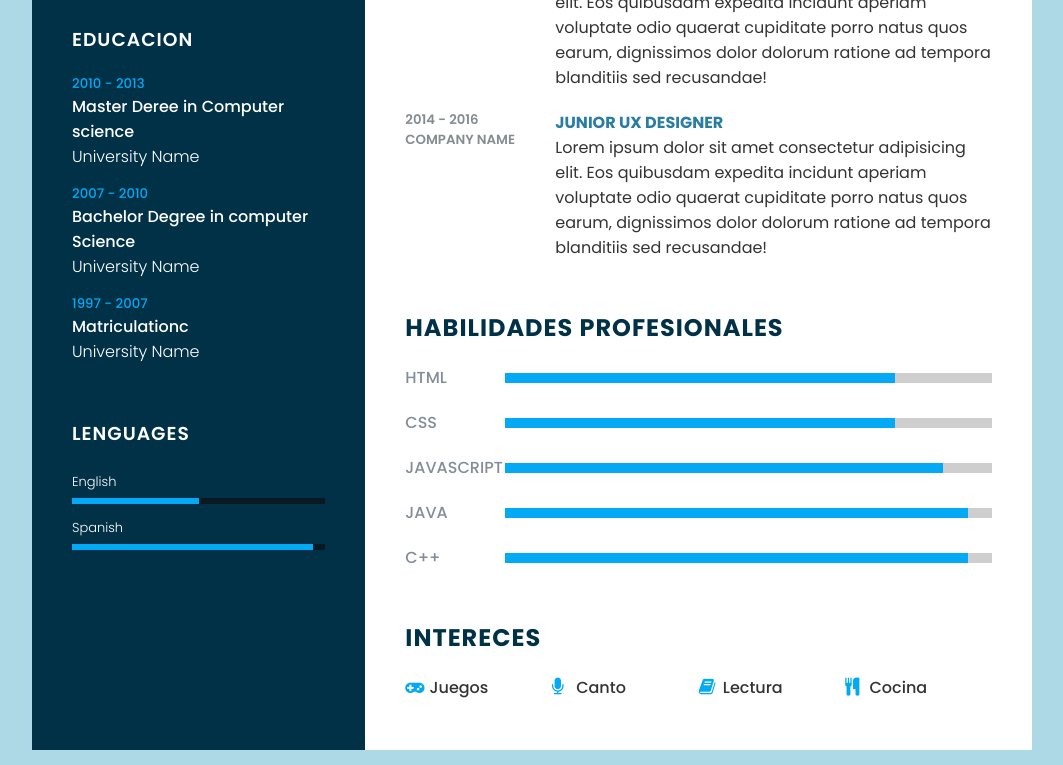
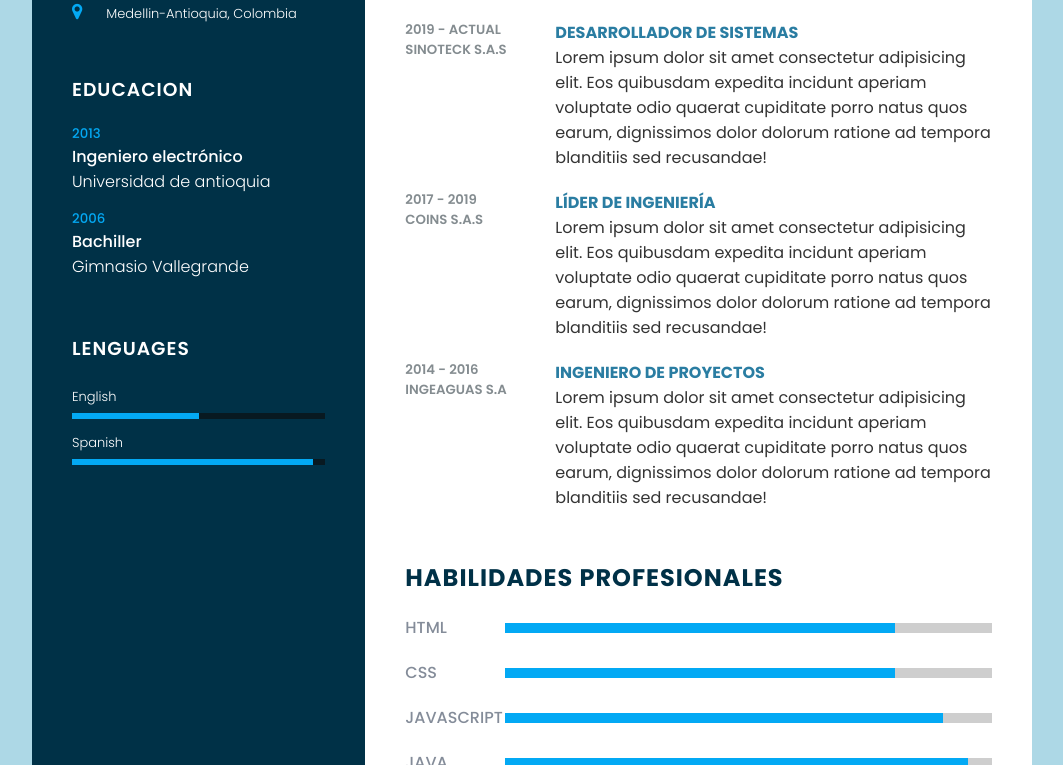
Before and after one commit to Maucoro08/CV-Mauricio-Coronado, a plain HTML site: page index.html in a window 1280 px wide. Shown: the part 695-1460 px from the top of the page, without its empty margins (108-1171 px from the left). Drawn offline with Linux system fonts and the light colour scheme.

Commit message:
Actulaizar info personal

```diff
--- a/index.html
+++ b/index.html
@@ -26,11 +26,11 @@
                     </li>
                     <li>
                         <span class="icon"><i class="fa fa-envelope" aria-hidden="true"></i></span>
-                        <span class="text">email@gmail.com</span>
+                        <span class="text">mauricio.coronado08@gmail.com</span>
                     </li>
                     <li>
                         <span class="icon"><i class="fa fa-globe" aria-hidden="true"></i></span>
-                        <span class="text">www.mywebsite.com</span>
+                        <span class="text">www.maucoro08.github.io/CV-Mauricio-Coronado/</span>
                     </li>
                     <li>
                         <span class="icon"><i class="fa fa-linkedin" aria-hidden="true"></i></span>
@@ -46,19 +46,14 @@
                 <h3 class="title">Educacion</h3>
                 <ul>
                     <li>
-                        <h5>2010 - 2013</h5>
-                        <h4>Master Deree in Computer science</h4>
-                        <h4>University Name</h4>
+                        <h5>2013</h5>
+                        <h4>Ingeniero electrónico</h4>
+                        <h4>Universidad de antioquia</h4>
                     </li>
                     <li>
-                        <h5>2007 - 2010</h5>
-                        <h4>Bachelor Degree in computer Science</h4>
-                        <h4>University Name</h4>
-                    </li>
-                    <li>
-                        <h5>1997 - 2007</h5>
-                        <h4>Matriculationc</h4>
-                        <h4>University Name</h4>
+                        <h5>2006</h5>
+                        <h4>Bachiller</h4>
+                        <h4>Gimnasio Vallegrande</h4>
                     </li>
                 </ul>
             </div>
@@ -83,40 +78,44 @@
         <div class="right_side">
             <div class="about">
                 <h2 class="title2">Profile</h2>
-                <p>Lorem ipsum dolor sit amet consectetur adipisicing elit. Optio iusto, perspiciatis quae sint in nesciunt tempore atque recusandae totam, blanditiis earum consequatur voluptatem, est dolores dolore quaerat beatae. Dolore, neque.
+                <p>Soy una persona altamente responsable, creativo, con iniciativa y puntualidad, asumo con responsabilidad los retos y metas que la organización me plantee, adaptabilidad al cambio, manejo de personal, facilidad para trabajar en equipo, en capacidad para resolver problemas de manera eficiente y lograr las metas de productividad trazadas por la empresa y mi grupo de trabajo en condiciones de alta presión.
                     <br><br>
-                    Lorem ipsum dolor sit amet consectetur adipisicing elit. Non dolorem impedit recusandae voluptatem eligendi magnam ducimus, quibusdam odio cum molestias natus sapiente eveniet facilis eaque in labore necessitatibus veritatis saepe!
+                    Experiencia en el diseño y construcción sistemas embebidos utilizando microcontroladores Atmel, Freescale y Microchip (tarjetas electrónicas microcontroladas).
+                    <br><br>
+                    Experiencia en el manejo de software para control y diseño industrial, eléctrico y electrónico como: Autocad electrical, SolidWorks, Revit, Labview, MATLAB, CadSoft EAGLE, Proteus, Cadence OrCAD,y Altium Designer.
+                    <br><br>
+                    Manejo avanzado de Microsoft Excel y Microsoft Access, programación de macros y lenguaje Visual Basic Para Aplicaciones (VBA).
                 </p>
             </div>
             <div class="about">
                 <h2 class="title2">Experience</h2>
                 <div class="box">
                     <div class="year_company">
-                        <h5>2019 - present</h5>
-                        <h5>Company Name</h5>
+                        <h5>2019 - actual</h5>
+                        <h5>Sinoteck S.A.S</h5>
                     </div>
                     <div class="text">
-                        <h4>sinior UX Designer</h4>
+                        <h4>Desarrollador de sistemas</h4>
                         <p>Lorem ipsum dolor sit amet consectetur adipisicing elit. Eos quibusdam expedita incidunt aperiam voluptate odio quaerat cupiditate porro natus quos earum, dignissimos dolor dolorum ratione ad tempora blanditiis sed recusandae!</p>
                     </div>
                 </div>
                 <div class="box">
                     <div class="year_company">
-                        <h5>2016 - 2019</h5>
-                        <h5>Company Name</h5>
+                        <h5>2017 - 2019</h5>
+                        <h5>COINS S.A.S</h5>
                     </div>
                     <div class="text">
-                        <h4>UX/UI Designer</h4>
+                        <h4>Líder de ingeniería</h4>
                         <p>Lorem ipsum dolor sit amet consectetur adipisicing elit. Eos quibusdam expedita incidunt aperiam voluptate odio quaerat cupiditate porro natus quos earum, dignissimos dolor dolorum ratione ad tempora blanditiis sed recusandae!</p>
                     </div>
                 </div>
                 <div class="box">
                     <div class="year_company">
                         <h5>2014 - 2016</h5>
-                        <h5>Company Name</h5>
+                        <h5>INGEAGUAS S.A</h5>
                     </div>
                     <div class="text">
-                        <h4>Junior UX Designer</h4>
+                        <h4>Ingeniero de proyectos</h4>
                         <p>Lorem ipsum dolor sit amet consectetur adipisicing elit. Eos quibusdam expedita incidunt aperiam voluptate odio quaerat cupiditate porro natus quos earum, dignissimos dolor dolorum ratione ad tempora blanditiis sed recusandae!</p>
                     </div>
                 </div>
```
